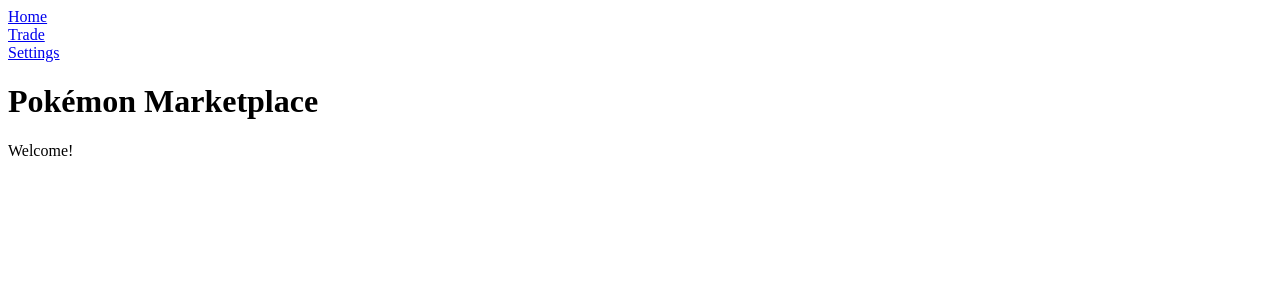
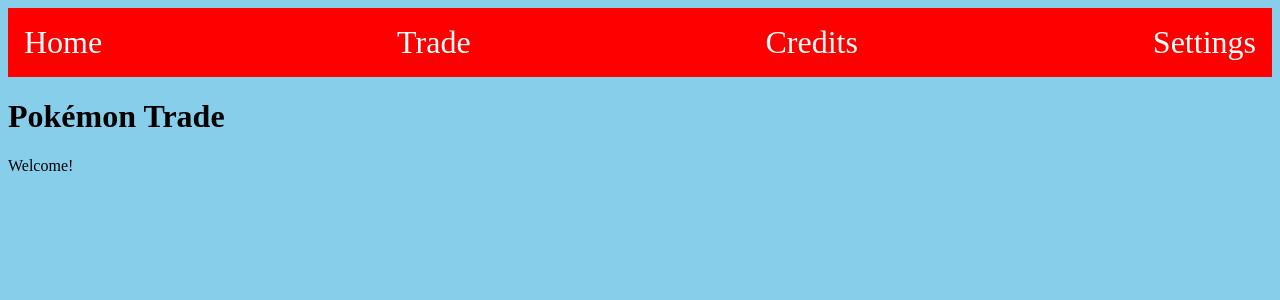
Before and after one commit to jackyx00/Capstone, a React app in the folder frontend/: page / in a window 1280 px wide. Shown: the top 300 px of the page. Built offline with nearby package versions, Linux system fonts and the light colour scheme; no server answers; the HTML template or start-up script is replaced by a standard one.

Commit message:
added basic style

```diff
--- a/frontend/src/App.jsx
+++ b/frontend/src/App.jsx
@@ -2,7 +2,7 @@
 import { Route, Routes } from "react-router";
 import Homepage from "./pages/Homepage"
 import Nav from "./components/Nav"
-// import './App.css'
+import './styles.css'
 
 function App() {
   useEffect(() => {
--- a/frontend/src/components/Nav.jsx
+++ b/frontend/src/components/Nav.jsx
@@ -9,6 +9,9 @@
       <Link to="/trade">
         <div>Trade</div>
       </Link>
+      <Link to="/credits">
+        <div>Credits</div>
+      </Link>
       <Link to="/settings">
         <div>Settings</div>
       </Link>
--- a/frontend/src/pages/Homepage.jsx
+++ b/frontend/src/pages/Homepage.jsx
@@ -1,7 +1,7 @@
 export default function Homepage(props) {
   return (
     <>
-      <h1>Pokémon Marketplace</h1>
+      <h1>Pokémon Trade</h1>
       <p>Welcome!</p>
     </>
   );
--- /dev/null
+++ b/frontend/src/styles.css
@@ -0,0 +1,17 @@
+html, body {
+    background-color: skyblue;
+}
+
+.nav {
+  display: flex;
+  justify-content: space-between;
+  background-color: red;
+  color: white;
+  padding: 0.5em;
+  font-size: 2em;
+}
+
+.nav a {
+  color: white;
+  text-decoration: none;
+}
```
